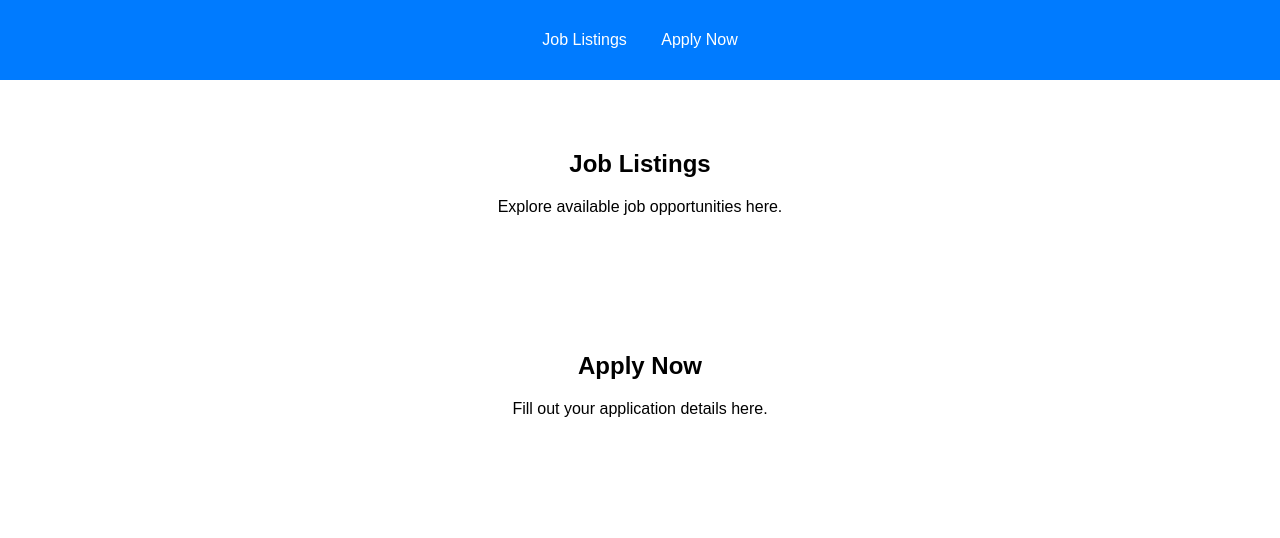
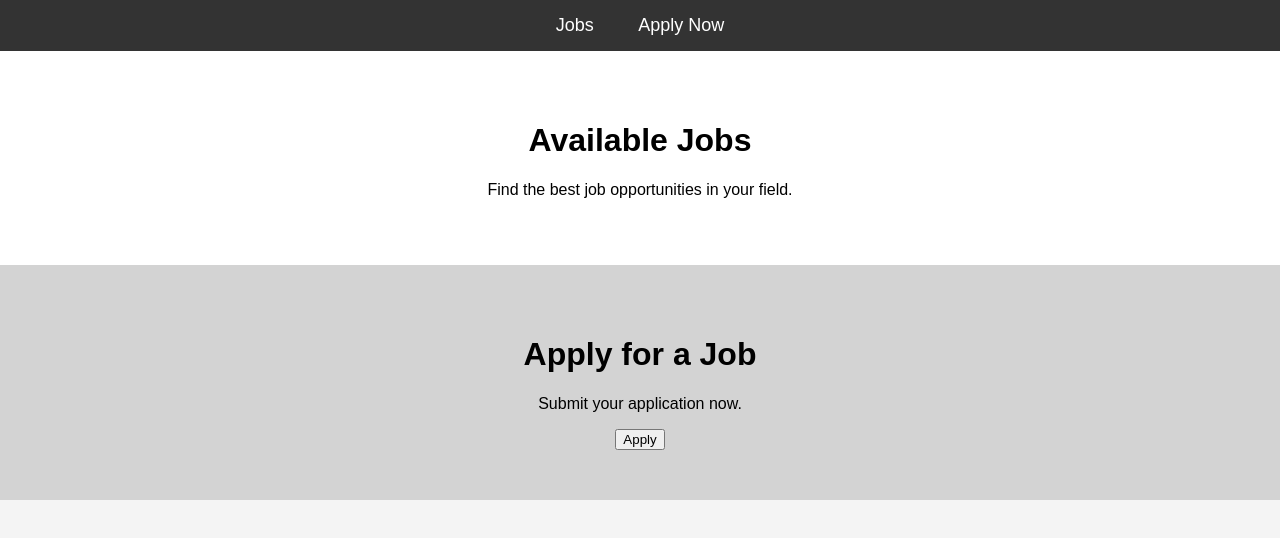
Before and after one commit to Shiva-438/Virtusa, a plain HTML site: page index.html in a window 1280 px wide. Drawn offline with Linux system fonts and the light colour scheme.

Commit message:
Update index.html

```diff
--- a/index.html
+++ b/index.html
@@ -4,26 +4,68 @@
     <meta charset="UTF-8">
     <meta name="viewport" content="width=device-width, initial-scale=1.0">
     <title>Job Board</title>
-    <link rel="stylesheet" href="style.css">
+
+    <style>
+        /* CSS for styling */
+        body {
+            font-family: Arial, sans-serif;
+            margin: 0;
+            padding: 0;
+            background-color: #f4f4f4;
+        }
+        nav {
+            background-color: #333;
+            padding: 15px;
+            text-align: center;
+        }
+        nav a {
+            color: white;
+            text-decoration: none;
+            padding: 10px 20px;
+            font-size: 18px;
+        }
+        nav a:hover {
+            background-color: #555;
+        }
+        .section {
+            padding: 50px;
+            text-align: center;
+        }
+        #section1 {
+            background-color: white;
+        }
+        #section2 {
+            background-color: lightgray;
+        }
+    </style>
 </head>
 <body>
+
+    <!-- Navigation Bar -->
     <nav>
-        <ul>
-            <li><a href="#section1">Job Listings</a></li>
-            <li><a href="#section2">Apply Now</a></li>
-        </ul>
+        <a href="#section1">Jobs</a>
+        <a href="#section2">Apply Now</a>
     </nav>
 
-    <section id="section1">
-        <h2>Job Listings</h2>
-        <p>Explore available job opportunities here.</p>
-    </section>
+    <!-- Section 1 -->
+    <div id="section1" class="section">
+        <h1>Available Jobs</h1>
+        <p>Find the best job opportunities in your field.</p>
+    </div>
 
-    <section id="section2">
-        <h2>Apply Now</h2>
-        <p>Fill out your application details here.</p>
-    </section>
+    <!-- Section 2 -->
+    <div id="section2" class="section">
+        <h1>Apply for a Job</h1>
+        <p>Submit your application now.</p>
+        <button onclick="applyNow()">Apply</button>
+    </div>
 
-    <script src="script.js"></script>
+    <script>
+        // JavaScript for interactivity
+        function applyNow() {
+            alert("Your application has been submitted!");
+        }
+    </script>
+
 </body>
 </html>
```
